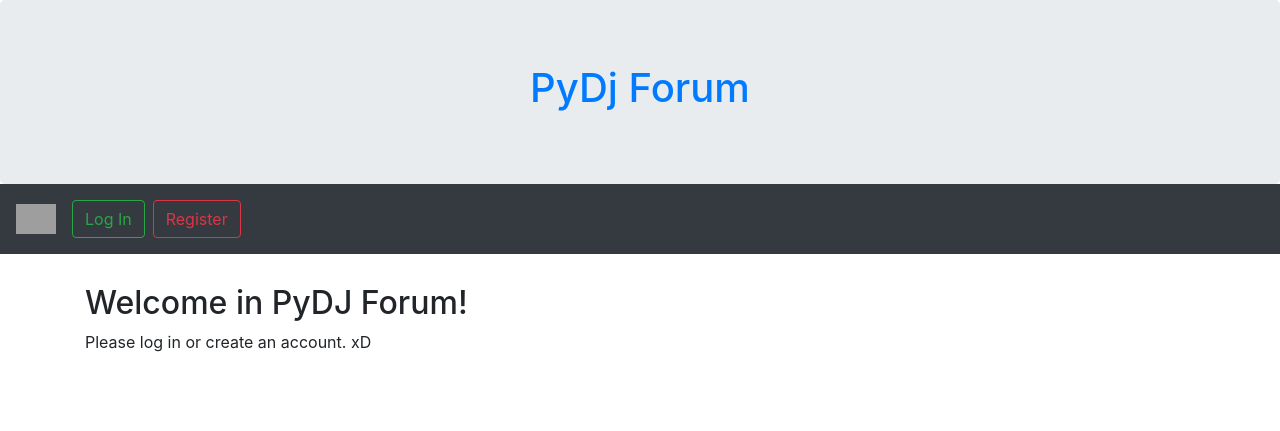
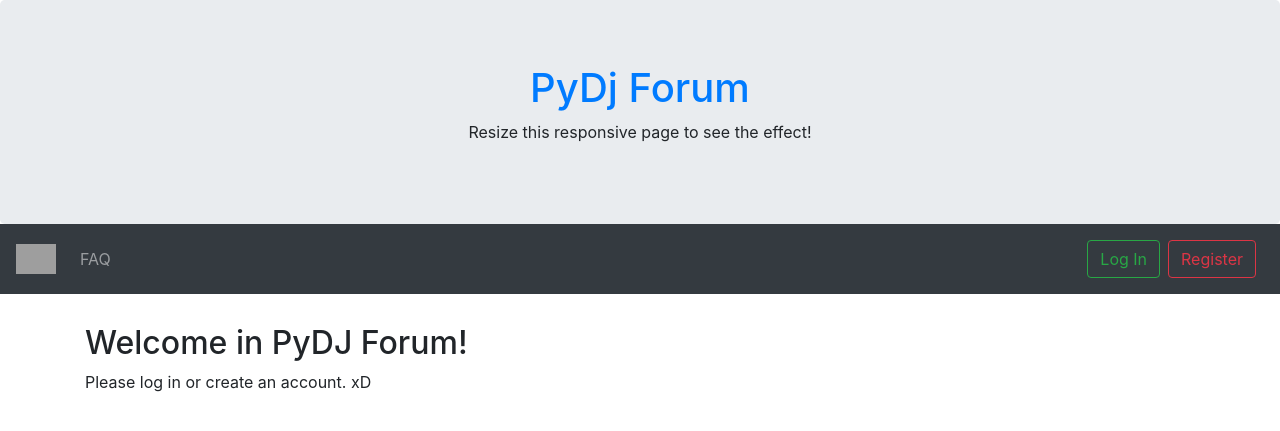
Before and after one commit to mrcsan/forumPyDj, a Django app: page /forum/ in a window 1280 px wide. Shown: the top 431 px of the page. Run offline with Django 3.2, Linux system fonts and the light colour scheme; some libraries are stand-ins or nearby versions; grey boxes are pictures that could not be loaded.

Commit message:
navbar refactor completed

```diff
--- a/forum/templates/forum/base.html
+++ b/forum/templates/forum/base.html
@@ -18,37 +18,32 @@
             }
         </style>
 
-        <!-- <link rel="stylesheet" href="{% static 'forum/style.css' %}"> -->
-
         <script src="{% static 'forum\interactions.js' %}"></script>
 
     </head>
     <body>
         <div class="jumbotron text-center" style="margin-bottom:0" id="header">
             <h1><a href="http://127.0.0.1:8000/forum">PyDj Forum</a></h1>
-            <!-- <p>Resize this responsive page to see the effect!</p> -->
+            <p>Resize this responsive page to see the effect!</p>
         </div>
-
         <nav class="navbar navbar-expand-sm bg-dark navbar-dark">
-            <!-- <a class="navbar-brand" href="http://127.0.0.1:8000/forum">Home</a> -->
             <a class="navbar-brand" href="http://127.0.0.1:8000/forum">
                 <img src="https://bit.ly/2ElckHN" alt="Home" style="width:40px;">
               </a>
-            <!-- <button class="navbar-toggler" type="button" data-toggle="collapse" data-target="#collapsibleNavbar">
-                <span class="navbar-toggler-icon"></span>
-            </button> -->
-            {% if user.is_authenticated %}
-                <button class="btn btn-outline-success my-2 mr-sm-2" type="submit" onclick="goToNewTopic()">New Topic</button>
-            {% endif %}
-            <!-- <div class="collapse navbar-collapse" id="collapsibleNavbar">
+              <div class="collapse navbar-collapse" id="collapsibleNavbar">
                 <ul class="navbar-nav mr-auto">
                     <li class="nav-item">
                         <a class="nav-link" href="http://127.0.0.1:8000/forum/faq">FAQ</a>
                     </li>
+                    {% if user.is_authenticated %}
+                    <li class="nav-item">
+                        <button class="btn btn-outline-success" type="submit" onclick="goToNewTopic()">New Topic</button>
+                    </li>
+                    {% endif %}
                 </ul>
-            </div>-->
             {% if user.is_authenticated %}
-                <button class="btn btn-outline-danger my-2 mr-sm-2 right" type="submit">{{request.user.username}}</button>
+                <!-- <button class="btn btn-outline-danger my-2 mr-sm-2" type="submit">{{request.user.username}}</button> -->
+                <a class="nav-link" href="http://127.0.0.1:8000/forum/">{{request.user.username}}</a>
                 <button class="btn btn-outline-warning my-2 mr-sm-2" type="submit" onclick="goToLogOut()">Log Out</button>
                 {% else %}
                 <button class="btn btn-outline-success my-2 mr-sm-2" type="submit" onclick="goToLogIn()">Log In</button>
```
